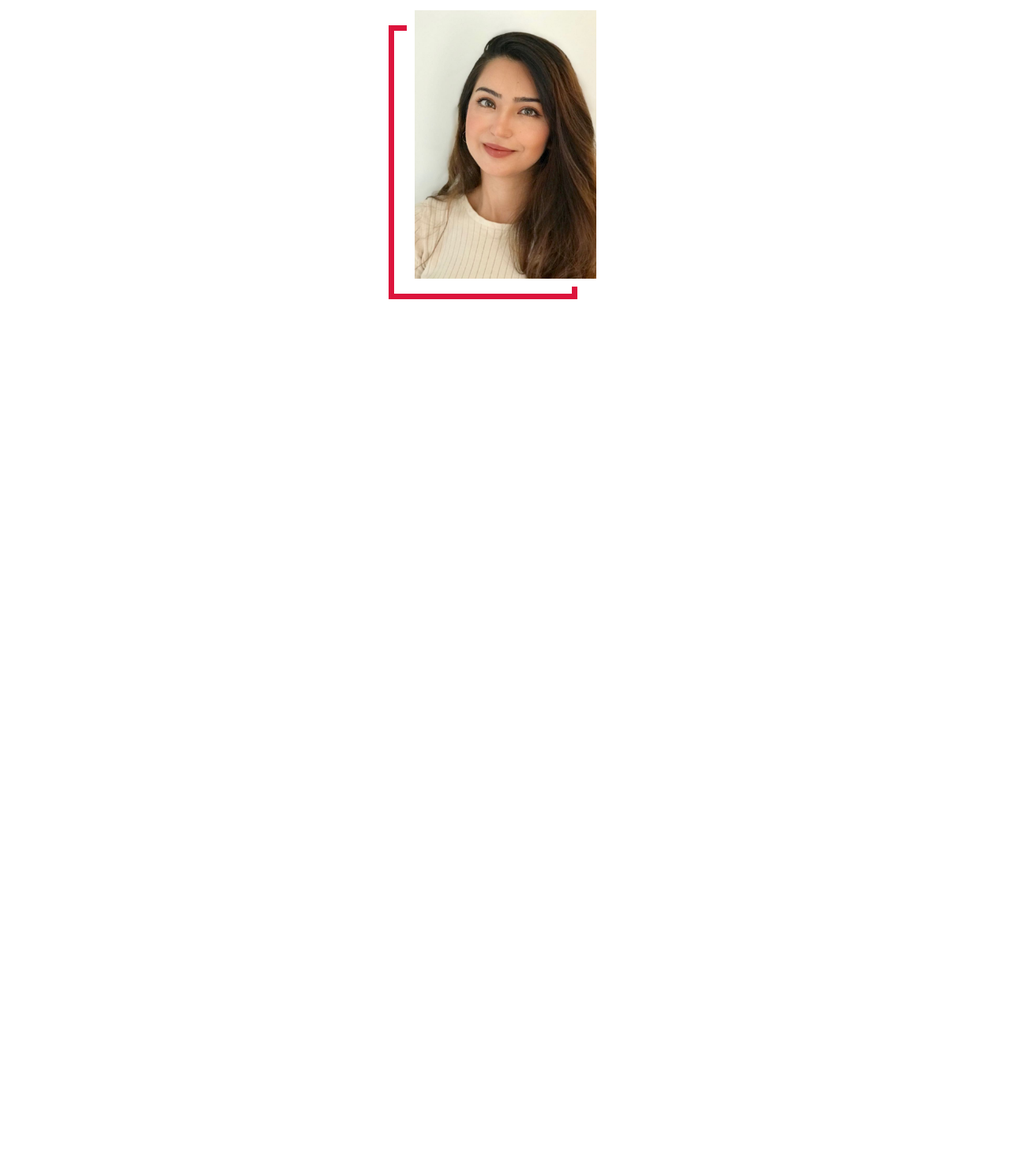
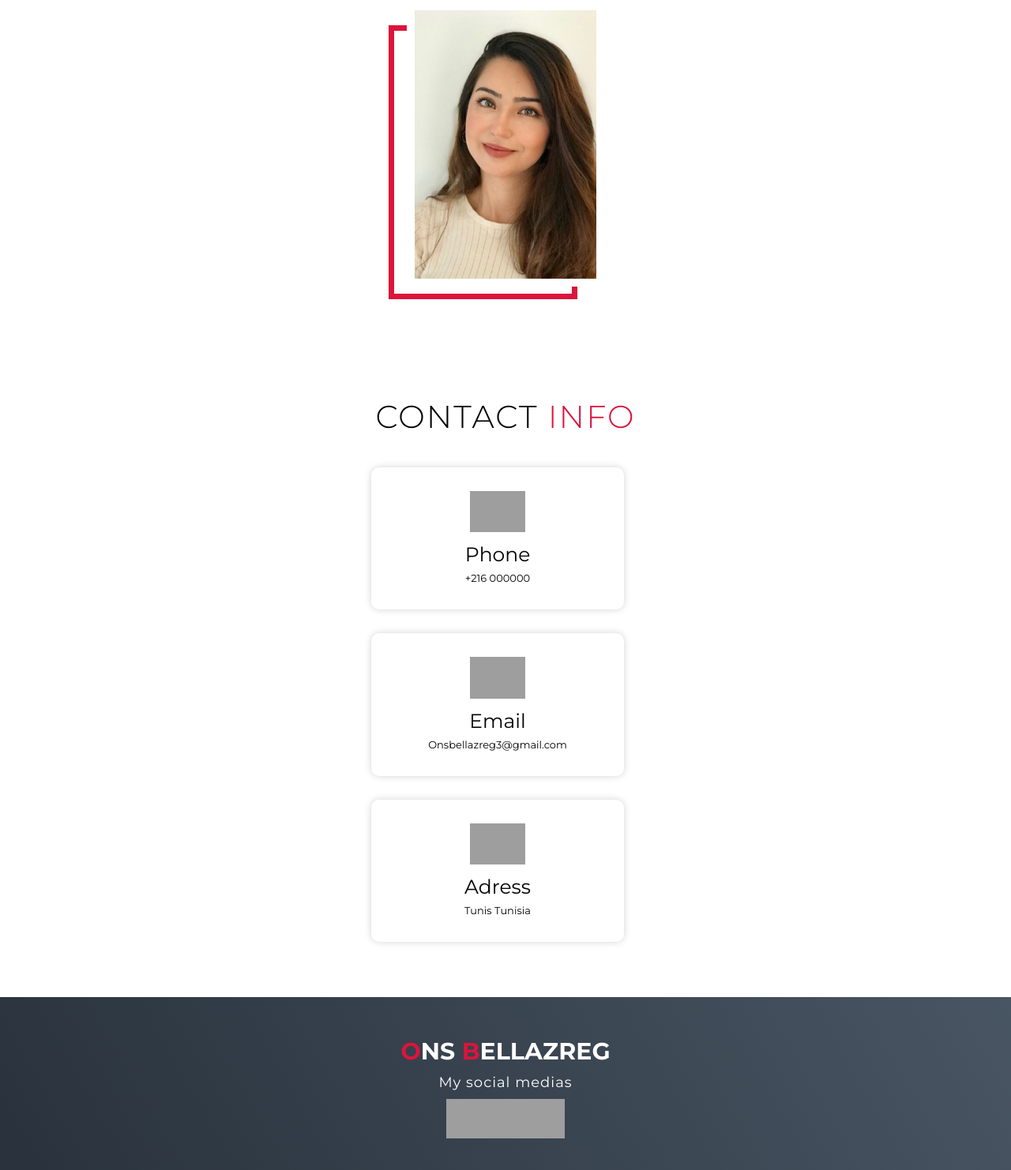
Before and after one commit to OnsBellazreg/Portfolio, a plain HTML site: page index.html in a window 1280 px wide. Shown: the part 8765-10247 px from the top of the page at 79% size. Before the commit the page ends 9228 px from the top, so only its background shows below. Drawn offline with Linux system fonts and the light colour scheme; grey boxes are pictures that could not be loaded.

Commit message:
adding sections

```diff
--- a/index.html
+++ b/index.html
@@ -212,5 +212,58 @@
       </div>
     </section>
     <!-- End about me section -->
+
+    <!-- Start contact section -->
+    <section id="contact">
+      <div class="contact container">
+        <div><h1 class="section-title">Contact <span> Info</span></h1></div>
+        <div class="contact-items">
+          <div class="contact-item">
+            <div class="icon"><img src="https://img.icons8.com/bubbles/100/000000/phone.png"></div>
+            <div class="contact-info">
+              <h1>Phone</h1>
+              <h2>+216 000000</h2>
+            </div>
+          </div>
+          <div class="contact-item">
+            <div class="icon"><img src="https://img.icons8.com/bubbles/100/000000/new-post.png"></div>
+            <div class="contact-info">
+              <h1>Email</h1>
+              <h2>Onsbellazreg3@gmail.com</h2>
+            </div>
+          </div>
+          <div class="contact-item">
+            <div class="icon"><img src="https://img.icons8.com/bubbles/100/000000/map-marker.png"></div>
+            <div class="contact-info">
+              <h1>Adress</h1>
+              <h2>Tunis Tunisia</h2>
+            </div>
+          </div>
+        </div>
+      </div>
+    </section>
+    <!-- End contact section -->
+
+    <!--Start footer-->
+    <section id="footer">
+      <div class="footer container">
+        <div class="brand">
+          <h1><span>O</span>ns <span>B</span>ellazreg</h1>
+        </div>
+          <h2>My social medias</h2>
+          <div class="social-icon">
+            <div class="social-item">
+              <a href="a"><img src="https://img.icons8.com/bubbles/100/000000/facebook-new.png" alt=""></a>
+            </div>
+            <div class="social-item">
+              <a href="a"><img src="https://img.icons8.com/bubbles/100/000000/instagram-new.png" alt=""></a>
+            </div>
+            <div class="social-item">
+              <a href="a"><img src="https://img.icons8.com/bubbles/100/000000/linkedin.png" alt=""></a>
+            </div>
+      </div>
+    </section>
+    <!--End footer-->
+
   </body>
 </html>
--- a/style.css
+++ b/style.css
@@ -45,7 +45,14 @@ img {
   color: white;
   background-color: crimson;
 }
-
+.brand h1 {
+  color: white;
+  font-size: 3rem;
+  text-transform: uppercase;
+}
+.brand h1 span {
+  color: crimson;
+}
 p {
   font-size: 1.4rem;
   margin-top: 5px;
@@ -348,6 +355,89 @@ p {
 
 /* End about section */
 
+/* Start contact section */
+
+#contact .contact {
+  flex-direction: column;
+  max-width: 1200px;
+  margin: 0 auto;
+}
+#contact .contact-items {
+  width: 400px;
+}
+#contact .contact-item {
+  width: 80%;
+  padding: 20px;
+  text-align: center;
+  border-radius: 10px;
+  padding: 30px;
+  margin: 30px;
+  display: flex;
+  justify-content: center;
+  align-items: center;
+  flex-direction: column;
+  box-shadow: 0px 0px 10px 0 #0000002c;
+  transition: 0.3s ease box-shadow;
+}
+#contact .contact-item:hover {
+  box-shadow: 0px 0px 5px 0 #0000002c;
+}
+
+#contact .icon {
+  width: 70px;
+  margin: 0 auto;
+  margin-bottom: 10px;
+}
+
+#contact .contact-info h1 {
+  font-size: 2.5rem;
+  font-weight: 500;
+  margin-bottom: 5px;
+}
+#contact .contact-info h2 {
+  font-size: 1.3rem;
+  font-weight: 500;
+  line-height: 2rem;
+}
+/* End contact section */
+
+/* Start footer section */
+
+#footer {
+  background-image: linear-gradient(60deg, #29323c 0%, #485563 100%);
+}
+
+#footer .footer {
+  min-height: 200px;
+  flex-direction: column;
+  padding-top: 50px;
+  padding-bottom: 10px;
+}
+#footer h2 {
+  color: white;
+  font-weight: 500;
+  font-size: 1.8rem;
+  letter-spacing: 0.1rem;
+  margin-top: 10px;
+  margin-bottom: 10px;
+}
+#footer .social-icon {
+  display: flex;
+  margin-bottom: 30px;
+}
+#footer .social-item {
+  height: 50px;
+  width: 50px;
+  margin-bottom: 0 5px;
+}
+#footer .social-item img {
+  filter: grayscale(1);
+}
+#footer .social-item:hover img {
+  filter: grayscale(0);
+}
+/* End footer section */
+
 @keyframes text_reveal_box {
   50% {
     width: 100%;
```
Also changed, not shown: 1 other file.
